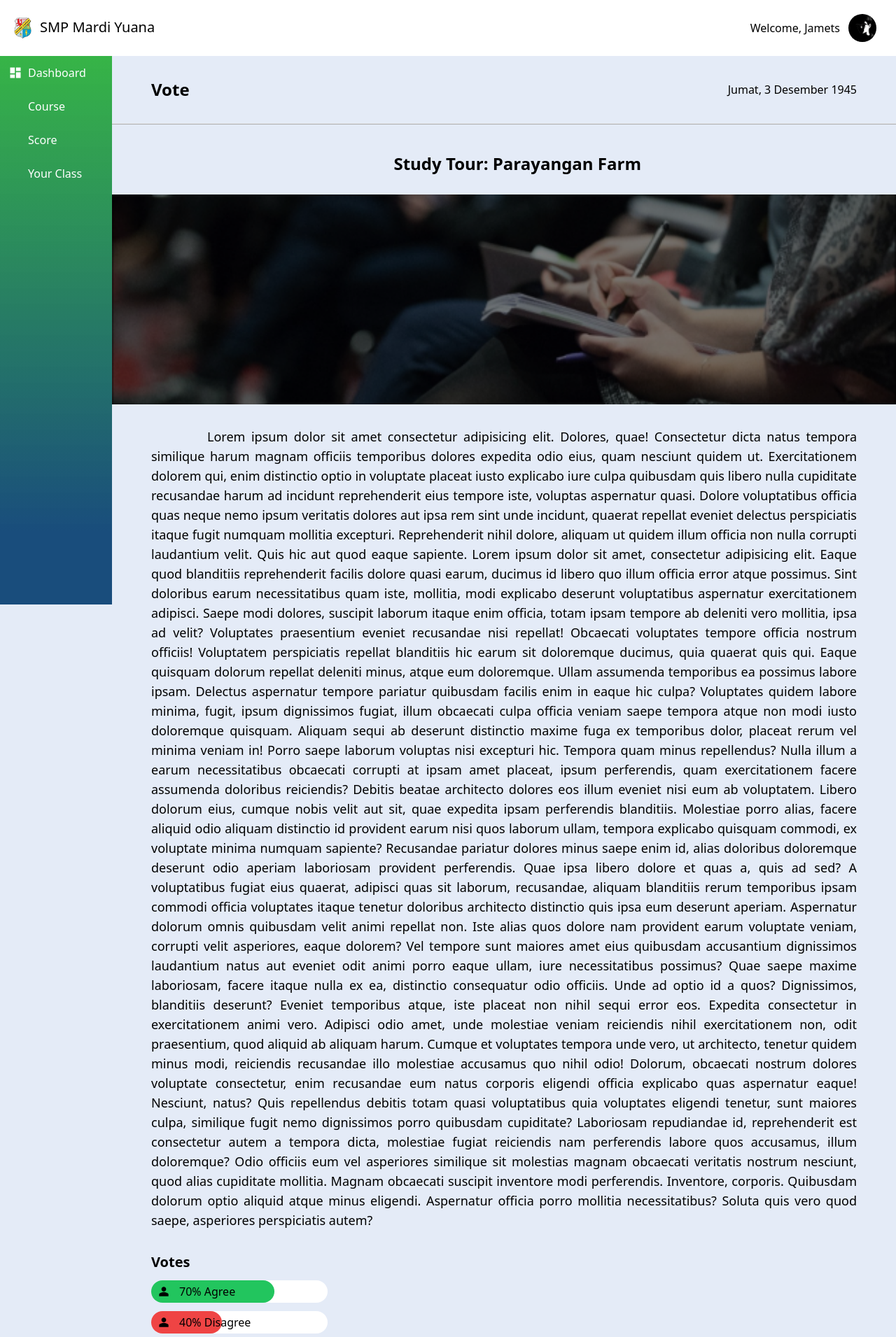
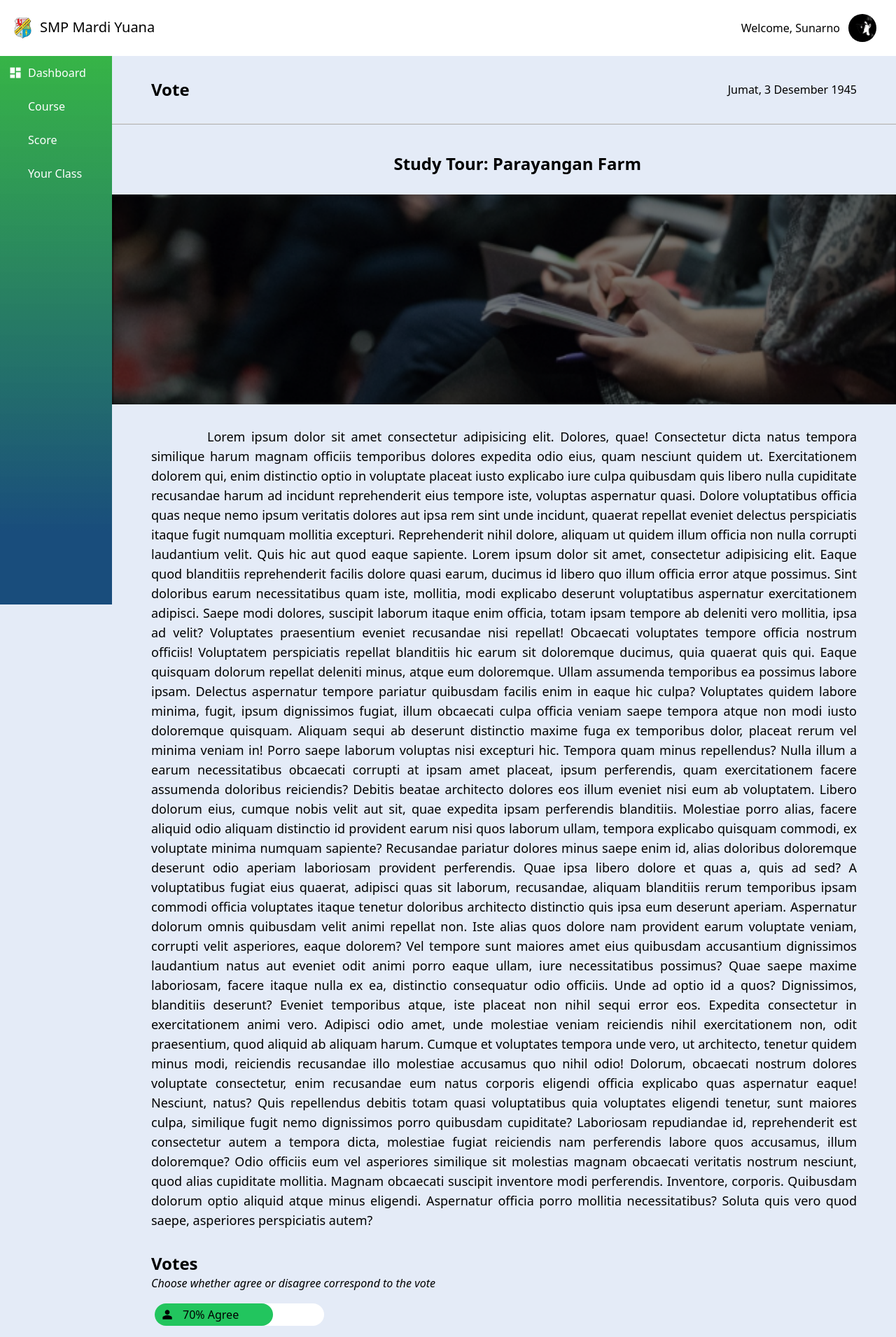
Before and after one commit to zhaardhia/mardiyuana-teacher-fe, a Next.js app: page /vote/1 in a window 1280 px wide. Shown: the top 1911 px of the page at 70% size. Built offline with nearby package versions, Linux system fonts and the light colour scheme; some icons are missing.

Commit message:
feat: add teacher's note section

```diff
--- a/src/components/Navbar.tsx
+++ b/src/components/Navbar.tsx
@@ -15,20 +15,19 @@ const Navbar = () => {
           <Image src={"/my_logo.png"} width={25} height={20} alt={"mardiyuana logo"} />
           SMP Mardi Yuana
         </Link>
-        <div
-          className="flex items-center gap-3 p-2"
-          onMouseOver={() => setShowDropdown(true)}
-          onMouseLeave={() => setShowDropdown(false)}
-        >
-          <p className="cursor-default text-base">Welcome, Jamets</p>
-          <div className="cursor-pointer" onClick={() => router.push(`/profile/eD98k-Lj23`)}>
+        <div className="flex items-center gap-3 p-2">
+          <p className="cursor-default text-base">Welcome, Sunarno</p>
+          <div
+            className="cursor-pointer"
+            onClick={() => {
+              setShowDropdown((prev) => !prev);
+            }}
+          >
             <img src="/photo_profile.jpg" alt="" className="w-10 h-10 rounded-full object-cover" />
             <div
               className={`py-2 px-1 w-1/12 flex flex-col bg-white shadow-[0_3px_10px_rgb(0,0,0,0.2)] transition-all duration-200 absolute rounded-xl font-medium text-base top-14 right-6 z-10 ${
                 showDropdown ? "opacity-100 translate-y-2" : "opacity-0 pointer-events-none"
               }`}
-              onMouseOver={() => setShowDropdown(true)}
-              onMouseLeave={() => setShowDropdown(false)}
             >
               <button
                 className="py-2 px-2 hover:bg-gray-100"
@@ -41,7 +40,8 @@ const Navbar = () => {
                 className="py-2 px-2 hover:bg-gray-100"
                 disabled={!showDropdown}
                 onClick={() => {
-                  router.reload();
+                  // router.reload();
+                  router.push("/sign-in");
                 }}
               >
                 Logout
--- a/src/pages/class/index.tsx
+++ b/src/pages/class/index.tsx
@@ -1,6 +1,7 @@
 import Layout from "@/components/Layout";
 import React from "react";
 import { Table, TableBody, TableCaption, TableCell, TableHead, TableHeader, TableRow } from "@/components/ui/table";
+import { Tabs, TabsContent, TabsList, TabsTrigger } from "@/components/ui/tabs";
 
 const ClassPage = () => {
   return (
@@ -12,13 +13,22 @@ const ClassPage = () => {
 
       <hr className="h-[2px] bg-[#AFAFAF]" />
 
-      <div className="my-2 w-[90%] mx-auto py-3 flex gap-14 items-center max-w-[1400px]">
-        <h1 className="text-xl">View Classmate</h1>
+      <Tabs defaultValue="classmate">
+        <div className="my-2 w-[90%] mx-auto flex gap-14 items-center max-w-[1400px]">
+          <TabsList className="w-full flex items-center gap-4 justify-start pl-0">
+            <TabsTrigger value="classmate" className="text-lg font-normal">
+              View Classmate
+            </TabsTrigger>
+            <TabsTrigger value="teacherNote" className="text-lg font-normal">
+              Teacher Note
+            </TabsTrigger>
+          </TabsList>
         </div>
 
         <hr className="h-[2px] bg-[#AFAFAF]" />
 
-      <div className="my-5 w-[90%] mx-auto rounded-xl shadow-xl flex gap-14 items-center max-w-[1400px]">
+        <div className="my-5 w-[90%] mx-auto rounded-xl flex gap-14 items-center max-w-[1400px]">
+          <TabsContent value="classmate" className="w-full">
             <Table className="bg-white rounded-xl">
               <TableHeader>
                 <TableRow>
@@ -45,7 +55,31 @@ const ClassPage = () => {
                 })}
               </TableBody>
             </Table>
+          </TabsContent>
+          <TabsContent value="teacherNote">
+            <h2 className="font-semibold text-3xl mb-5">Teacher's Note</h2>
+            <div className="border border-slate-400 rounded-xl bg-white py-4 shadow-lg">
+              <div className="flex items-center gap-4 px-4 ">
+                <img src="/photo_teacher.jpg" alt="" className="w-20 h-20 rounded-full object-cover" />
+                <div className="flex flex-col w-1/5">
+                  <h3 className="font-semibold text-xl">Novaria Kemmel S.Pd.</h3>
+                  <p className="font-normal">
+                    Teacher | IPA - 1 <span className="ml-4">Sat, 11 Nov 2023</span>
+                  </p>
                 </div>
+              </div>
+
+              <h4 className="font-medium text-xl border-y border-slate-400 mt-4 px-4 py-2">Felecia Bolos Kelas</h4>
+
+              <p className="text-justify mt-2 px-4 py-2">
+                et veritatis quod hic sequi architecto aperiam quae doloremque facere nisi dolorum labore iste, ipsum
+                enim cumque eos facilis eaque quasi! Doloremque repellendus ratione, beatae ab iure quaerat temporibus
+                vitae molestias, odit iste sit!
+              </p>
+            </div>
+          </TabsContent>
+        </div>
+      </Tabs>
     </Layout>
   );
 };
--- a/src/pages/sign-in.tsx
+++ b/src/pages/sign-in.tsx
@@ -13,7 +13,7 @@ const SignIn = () => {
       </div>
       <div className="flex items-center md:w-auto w-full">
         <div className="2xl:px-16 lg:px-12 px-5 lg:w-[448px] md:w-[400px] w-[90%] bg-white h-[30rem] rounded-lg bg-login-card border-0 flex flex-col justify-center items-center gap-10 md:mx-0 mx-auto">
-          <div className="text-3xl font-semibold text-white">Student Login</div>
+          <div className="text-3xl font-semibold text-white">Parent Login</div>
           <div className="flex flex-col gap-4 w-[100%]">
             <input
               className="h-10 w-full rounded-xl p-2 text-slate-800"
--- a/src/pages/vote/[voteId].tsx
+++ b/src/pages/vote/[voteId].tsx
@@ -1,11 +1,13 @@
 import Layout from "@/components/Layout";
 import { Icon } from "@iconify/react";
 import { useRouter } from "next/router";
-import React from "react";
+import React, { useState } from "react";
 
 const VoteDetail = () => {
   const router = useRouter();
   const { voteId } = router.query;
+
+  const [voteChoosen, setVoteChoosen] = useState("");
   return (
     <Layout>
       <div className="flex justify-between items-center mb-8 w-[90%] mx-auto max-w-[1400px]">
@@ -73,25 +75,50 @@ const VoteDetail = () => {
       </div>
 
       <div className="my-8 flex flex-col w-[90%] mx-auto max-w-[1400px]">
-        <h2 className="font-semibold text-xl mb-3">Votes</h2>
+        <h2 className="font-semibold text-2xl">Votes</h2>
+        <p className="italic mb-3">Choose whether agree or disagree correspond to the vote</p>
 
-        <div className="flex flex-col gap-3">
-          <div className="w-1/4 h-8 bg-white rounded-full dark:bg-gray-700">
+        <div className="flex flex-col gap-2">
           <div
-              className="h-8 bg-green-500 rounded-full dark:bg-green-300 pl-2 flex items-center"
-              style={{ width: "70%" }}
+            className={`${
+              voteChoosen === "agree" ? "border-green-500" : "border-transparent"
+            } border p-1 transition-all rounded-full w-1/4`}
           >
+            <div
+              className="w-full h-8 bg-white rounded-full dark:bg-gray-700 cursor-pointer"
+              onClick={() => {
+                if (voteChoosen === "agree") {
+                  setVoteChoosen("");
+                  return;
+                }
+                setVoteChoosen("agree");
+              }}
+            >
+              <div className="h-8 bg-green-500 w-[70%] rounded-full dark:bg-green-300 pl-2 flex items-center">
                 <div className="flex items-center gap-3 text-black font-medium">
                   <Icon icon="material-symbols:person" className="w-5 h-5" />
                   <p className="w-32">70% Agree</p>
                 </div>
               </div>
             </div>
-          <div className="w-1/4 h-8 bg-white rounded-full dark:bg-gray-700">
+          </div>
+
           <div
-              className="h-8 bg-red-500 rounded-full dark:bg-red-300 pl-2 flex items-center"
-              style={{ width: "40%" }}
+            className={`${
+              voteChoosen === "disagree" ? "border-red-500" : "border-transparent"
+            } border p-1 transition-all rounded-full w-1/4`}
           >
+            <div
+              className="w-full h-8 bg-white rounded-full dark:bg-gray-700 cursor-pointer"
+              onClick={() => {
+                if (voteChoosen === "disagree") {
+                  setVoteChoosen("");
+                  return;
+                }
+                setVoteChoosen("disagree");
+              }}
+            >
+              <div className="h-8 bg-red-500 w-[40%] rounded-full dark:bg-red-300 pl-2 flex items-center">
                 <div className="flex items-center gap-3 text-black font-medium">
                   <Icon icon="material-symbols:person" className="w-5 h-5" />
                   <p className="w-32">40% Disagree</p>
@@ -100,6 +127,12 @@ const VoteDetail = () => {
             </div>
           </div>
         </div>
+        {voteChoosen && (
+          <p className={`${voteChoosen === "agree" ? "text-green-700" : "text-red-700"}`}>
+            You've voted <span className="capitalize font-medium">{voteChoosen}</span>
+          </p>
+        )}
+      </div>
     </Layout>
   );
 };
```
Lines whose indentation alone changed are shown as unchanged.
